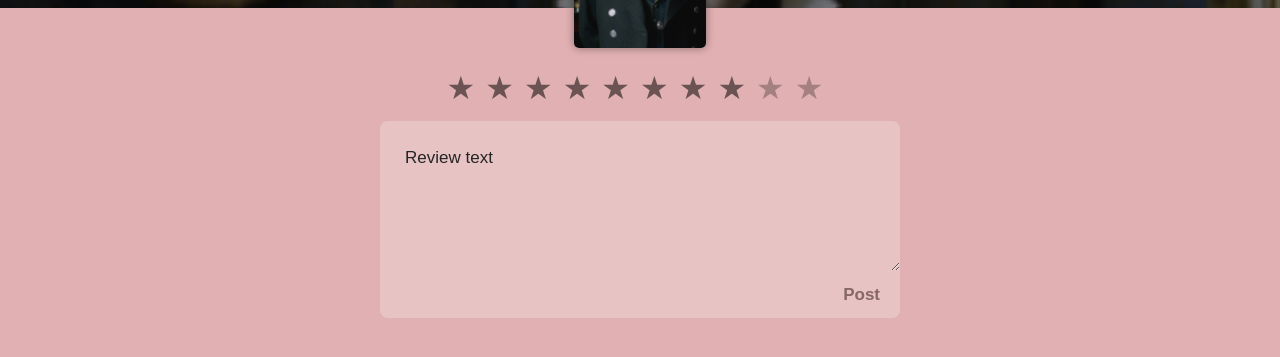
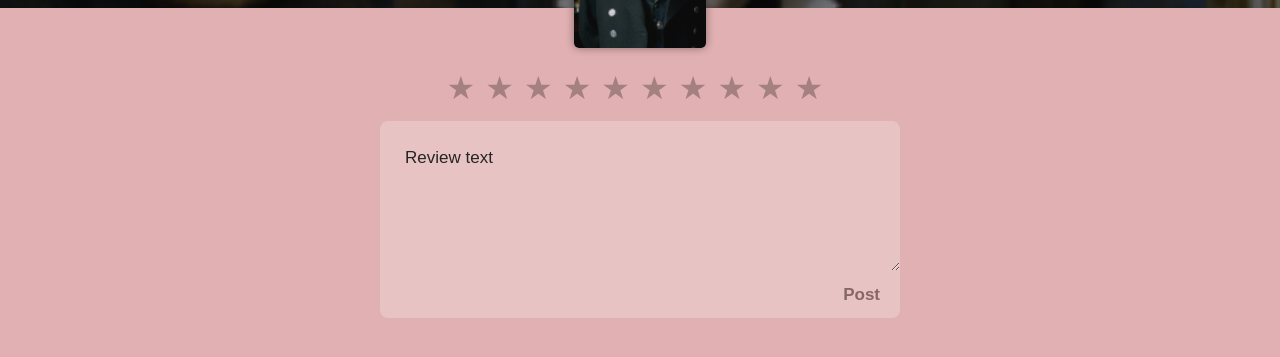
Before and after one commit to MReader-boop/339239-what-to-watch-10, a React (Create React App) app in the folder project/: page /review in a window 1280 px wide. Shown: the part 335-692 px from the top of the page. Built offline with nearby package versions, Linux system fonts and the light colour scheme.

Commit message:
Выделяет форму в отдельный компонент, добавляет работу со стейтом

```diff
--- /dev/null
+++ b/project/src/components/review-form/review-form.tsx
@@ -0,0 +1,56 @@
+import {useState, ChangeEvent} from 'react';
+
+function ReviewForm(): JSX.Element {
+
+  const [, setRating] = useState(0);
+
+  return(
+    <form action="#" className="add-review__form">
+      <div className="rating">
+        <div className="rating__stars" onChange={({target}: ChangeEvent<HTMLInputElement>)=>{
+          setRating(Number(target.value));
+        }}
+        >
+          <input className="rating__input" id="star-10" type="radio" name="rating" value="10" />
+          <label className="rating__label" htmlFor="star-10">Rating 10</label>
+
+          <input className="rating__input" id="star-9" type="radio" name="rating" value="9" />
+          <label className="rating__label" htmlFor="star-9">Rating 9</label>
+
+          <input className="rating__input" id="star-8" type="radio" name="rating" value="8" />
+          <label className="rating__label" htmlFor="star-8">Rating 8</label>
+
+          <input className="rating__input" id="star-7" type="radio" name="rating" value="7" />
+          <label className="rating__label" htmlFor="star-7">Rating 7</label>
+
+          <input className="rating__input" id="star-6" type="radio" name="rating" value="6" />
+          <label className="rating__label" htmlFor="star-6">Rating 6</label>
+
+          <input className="rating__input" id="star-5" type="radio" name="rating" value="5" />
+          <label className="rating__label" htmlFor="star-5">Rating 5</label>
+
+          <input className="rating__input" id="star-4" type="radio" name="rating" value="4" />
+          <label className="rating__label" htmlFor="star-4">Rating 4</label>
+
+          <input className="rating__input" id="star-3" type="radio" name="rating" value="3" />
+          <label className="rating__label" htmlFor="star-3">Rating 3</label>
+
+          <input className="rating__input" id="star-2" type="radio" name="rating" value="2" />
+          <label className="rating__label" htmlFor="star-2">Rating 2</label>
+
+          <input className="rating__input" id="star-1" type="radio" name="rating" value="1" />
+          <label className="rating__label" htmlFor="star-1">Rating 1</label>
+        </div>
+      </div>
+
+      <div className="add-review__text">
+        <textarea className="add-review__textarea" name="review-text" id="review-text" placeholder="Review text"></textarea>
+        <div className="add-review__submit">
+          <button className="add-review__btn" type="submit">Post</button>
+        </div>
+      </div>
+    </form>
+  );
+}
+
+export default ReviewForm;
--- a/project/src/pages/add-review-screen/add-review-screen.tsx
+++ b/project/src/pages/add-review-screen/add-review-screen.tsx
@@ -1,6 +1,7 @@
 import {Film} from '../../types/film';
 import { Link } from 'react-router-dom';
 import { AppRoutes } from '../../const';
+import ReviewForm from '../../components/review-form/review-form';
 
 type AddReviewScreenProps = {
   film: Film;
@@ -54,49 +55,7 @@ function AddReviewScreen({film}: AddReviewScreenProps): JSX.Element {
       </div>
 
       <div className="add-review">
-        <form action="#" className="add-review__form">
-          <div className="rating">
-            <div className="rating__stars">
-              <input className="rating__input" id="star-10" type="radio" name="rating" value="10" />
-              <label className="rating__label" htmlFor="star-10">Rating 10</label>
-
-              <input className="rating__input" id="star-9" type="radio" name="rating" value="9" />
-              <label className="rating__label" htmlFor="star-9">Rating 9</label>
-
-              <input className="rating__input" id="star-8" type="radio" name="rating" value="8" checked />
-              <label className="rating__label" htmlFor="star-8">Rating 8</label>
-
-              <input className="rating__input" id="star-7" type="radio" name="rating" value="7" />
-              <label className="rating__label" htmlFor="star-7">Rating 7</label>
-
-              <input className="rating__input" id="star-6" type="radio" name="rating" value="6" />
-              <label className="rating__label" htmlFor="star-6">Rating 6</label>
-
-              <input className="rating__input" id="star-5" type="radio" name="rating" value="5" />
-              <label className="rating__label" htmlFor="star-5">Rating 5</label>
-
-              <input className="rating__input" id="star-4" type="radio" name="rating" value="4" />
-              <label className="rating__label" htmlFor="star-4">Rating 4</label>
-
-              <input className="rating__input" id="star-3" type="radio" name="rating" value="3" />
-              <label className="rating__label" htmlFor="star-3">Rating 3</label>
-
-              <input className="rating__input" id="star-2" type="radio" name="rating" value="2" />
-              <label className="rating__label" htmlFor="star-2">Rating 2</label>
-
-              <input className="rating__input" id="star-1" type="radio" name="rating" value="1" />
-              <label className="rating__label" htmlFor="star-1">Rating 1</label>
-            </div>
-          </div>
-
-          <div className="add-review__text">
-            <textarea className="add-review__textarea" name="review-text" id="review-text" placeholder="Review text"></textarea>
-            <div className="add-review__submit">
-              <button className="add-review__btn" type="submit">Post</button>
-            </div>
-
-          </div>
-        </form>
+        <ReviewForm />
       </div>
 
     </section>
```
